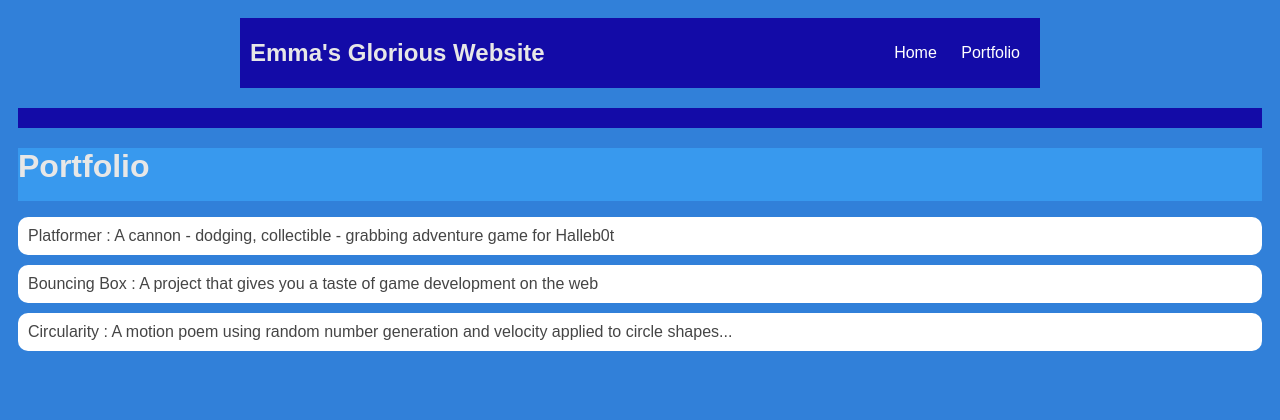
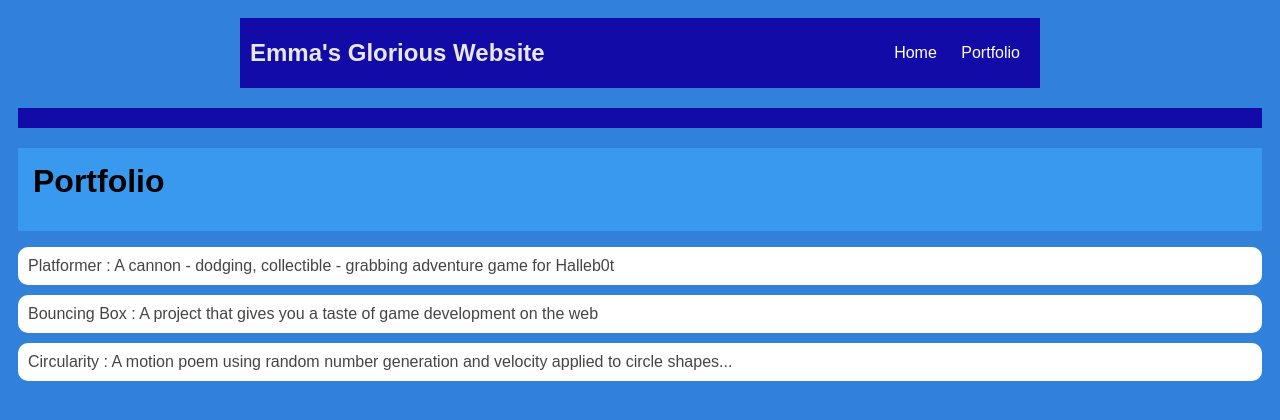
Before and after one commit to EProphete/EProphete.github.io, a plain HTML site: page portfolio.html in a window 1280 px wide. Drawn offline with Linux system fonts and the light colour scheme.

Commit message:
add portfolio.html file

```diff
--- a/portfolio.html
+++ b/portfolio.html
@@ -14,11 +14,11 @@
             <ul id="nav-ul">
                <li class="nav-li">
                <a class="nav-a"
-               href="index.html">Home</a>
+    href="index.html">Home</a>
              </li>
              <li class="nav-li">
                <a class="nav-a"
-               href="portfolio.html">Portfolio</a>
+href="portfolio.html">Portfolio</a>
              </li>
          </ul>
      </nav>
@@ -26,10 +26,10 @@
     </body>
 </html>
 <nav>
-
+<!--Nav stuff here-->
 </nav>
 <main>
-    <div>
+    <div class="content">
 
         <h1>Portfolio</h1>
         <ul id="porfolio">
```
